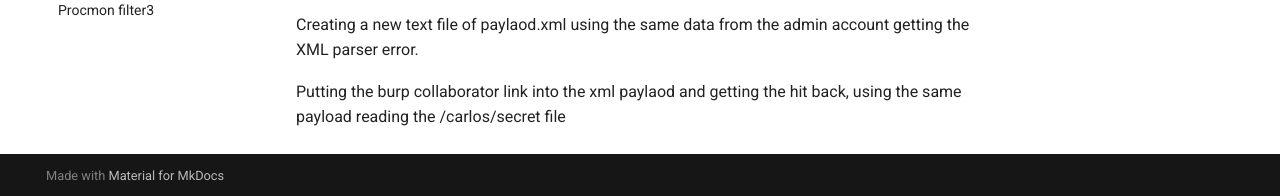
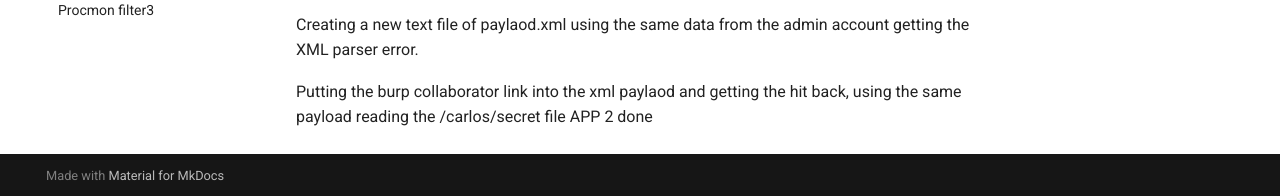
Before and after one commit to mravtechinfo/one-for-all, an MkDocs documentation site: the page built from docs/obsidian_docs/PCSB Cheat Sheet (Document by T_G).md, in a window 1280 px wide and 900 px high, scrolled down 1201 px. Shown: the part 701-897 px from the top of the window. Built offline with MkDocs 1.6.1 and Material for MkDocs 9.7.7, drawn with Linux system fonts in a browser that asks for light colours.

```diff
--- a/docs/obsidian_docs/PCSB Cheat Sheet (Document by T_G).md
+++ b/docs/obsidian_docs/PCSB Cheat Sheet (Document by T_G).md
@@ -89,3 +89,4 @@
 getting the XML parser error.
 
 Putting the burp collaborator link into the xml paylaod and getting the hit back, using the same payload reading the /carlos/secret file
+APP 2 done
```
